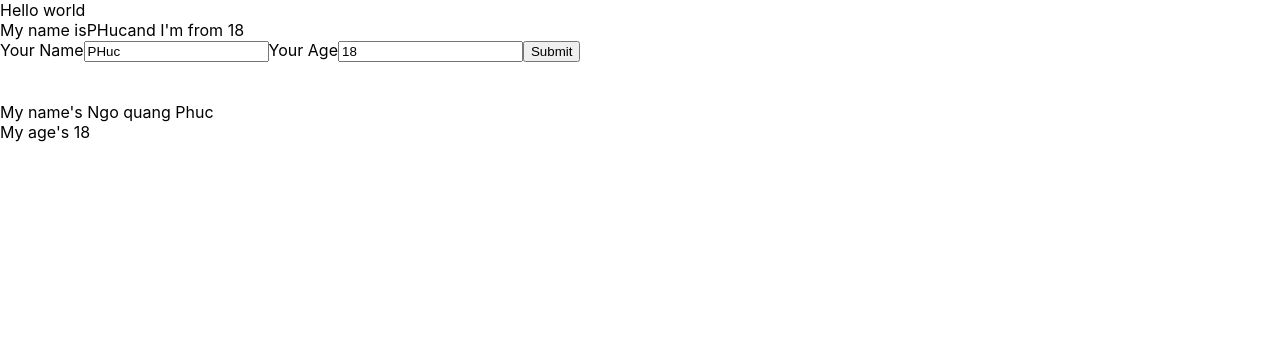
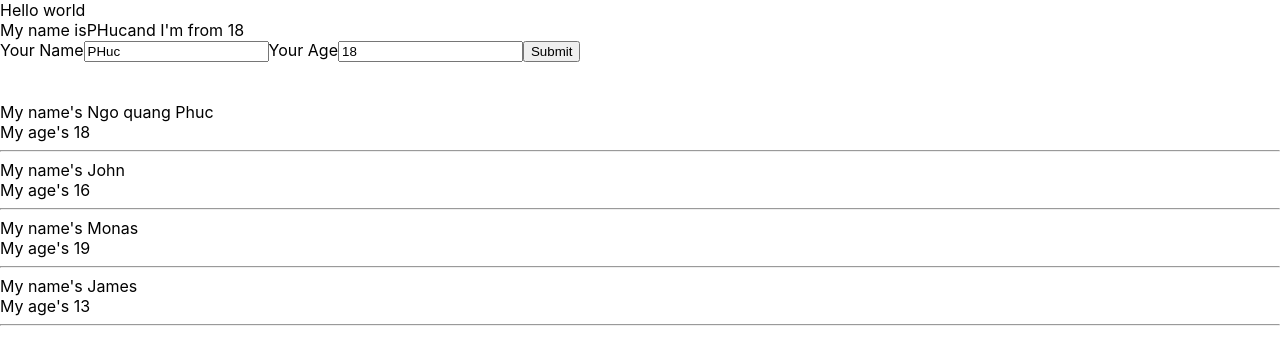
Before and after one commit to ngophuc29/Learn, a React (Create React App) app: page / in a window 1280 px wide. Shown: the top 364 px of the page. Built offline with nearby package versions, Linux system fonts and the light colour scheme.

Commit message:
map trong array

```diff
--- a/src/components/DisplayInfor.js
+++ b/src/components/DisplayInfor.js
@@ -1,15 +1,26 @@
 import React from "react";
 
-class DisplayInformation extends React.Component{
-    render(){
-        const {name,age,myIn4}=this.props
+class DisplayInformation extends React.Component {
+    render() {
+        const { name, age, listUsers } = this.props
 
         return (
             <div>
                 <div className="">My name's {name}</div>
                 <div className="">My age's {age}</div>
-                {myIn4.map((item)=>{
-                    console.log(item)
+                <hr />
+
+                {listUsers.map((item) => {
+                    // console.log(item.name)
+                    return (
+
+                        <div key={item.id}>
+                            <div className="">My name's {item.name}</div>
+                            <div className="">My age's {item.age}</div>
+                            <hr />
+                        </div>
+
+                    )
                 })}
             </div>
         )
--- a/src/components/MyComponent.jsx
+++ b/src/components/MyComponent.jsx
@@ -10,6 +10,23 @@ import DisplayInformation from "./DisplayInfor";
 class MyComponent extends React.Component {
 
     // jsx
+    state = {
+        listUsers:[
+            {
+                id:1,name:'John',age:'16',
+
+
+            },
+            {
+                id:2,name:'Monas',age:'19'
+
+            },
+            {
+                id:3,name:'James',age:'13'
+
+            }
+        ]
+    }
     render() {
         const myIn4=["1","2","3","4","5","6","7","8"]
 
@@ -24,7 +41,7 @@ class MyComponent extends React.Component {
                 <DisplayInformation
                 name="Ngo quang Phuc"
                 age="18"
-                myIn4={myIn4}
+                listUsers={this.state.listUsers}
                 ></DisplayInformation>
             </div>
         );
```
